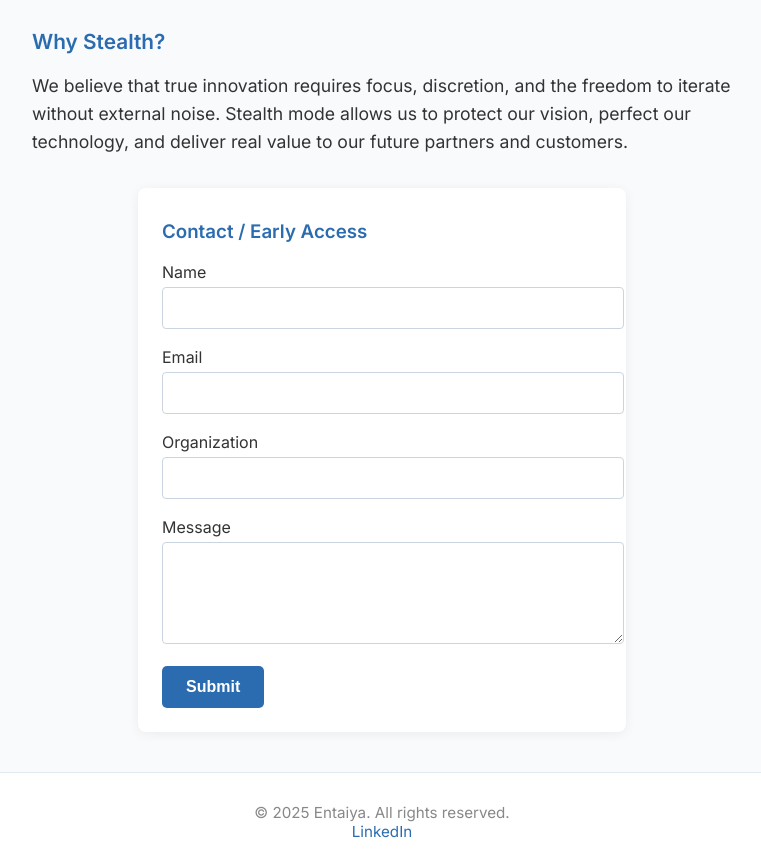
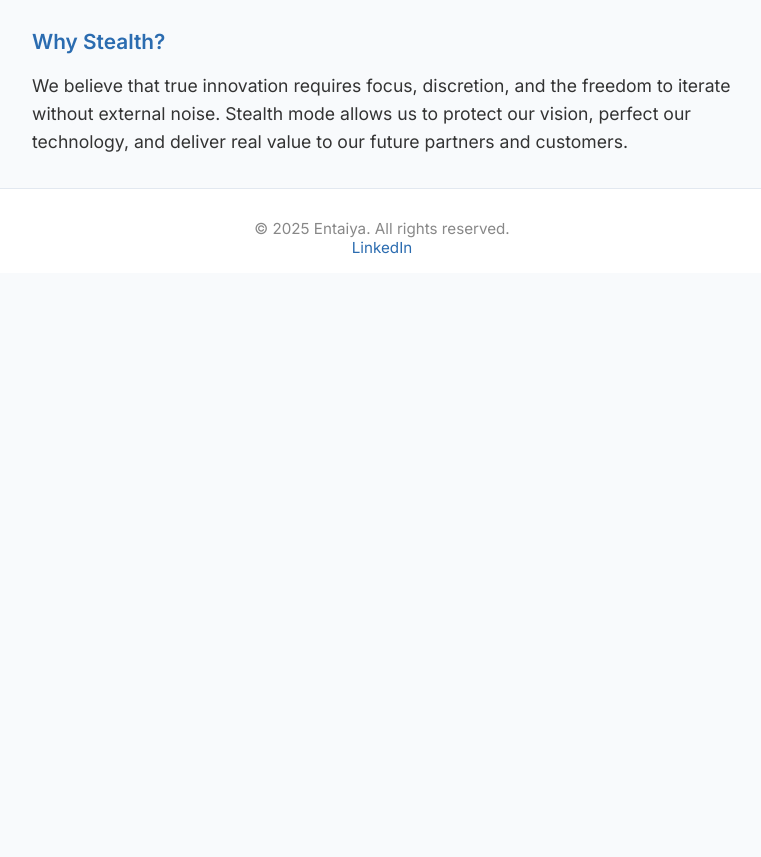
Before and after one commit to iam-mike/iam-mike.github.io, a plain HTML site: page index.html in a window 1280 px wide. Shown: the part 697-1554 px from the top of the page, without its empty margins (258-1019 px from the left). After the commit the page ends 970 px from the top, so only its background shows below. Drawn offline with Linux system fonts and the light colour scheme.

Commit message:
removing bits

```diff
--- a/index.html
+++ b/index.html
@@ -230,7 +230,7 @@
             </p>
         </section>
         <section id="contact">
-            <div class="contact-form">
+            <!-- <div class="contact-form">
                 <h3>Contact / Early Access</h3>
                 <form action="mailto:hello@entaiya.com" method="POST" enctype="text/plain">
                     <label for="name">Name</label>
@@ -244,8 +244,8 @@
                     <button type="submit">Submit</button>
                 </form>
             </div>
-        </section>
-        <!-- <section id="updates">
+        </section> -->
+            <!-- <section id="updates">
             <div class="contact-form">
                 <h3>Stay in the Loop</h3>
                 <form action="https://formspree.io/f/your-form-id" method="POST">
```
